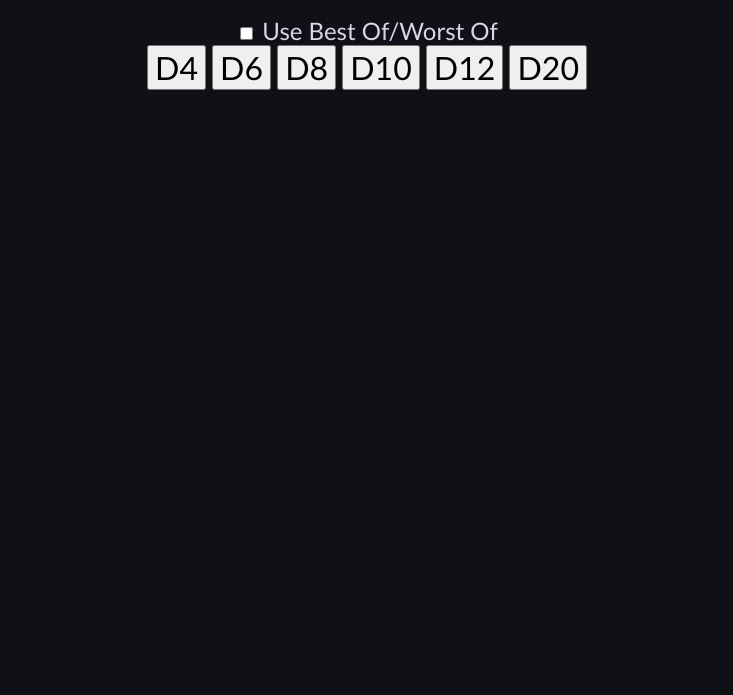
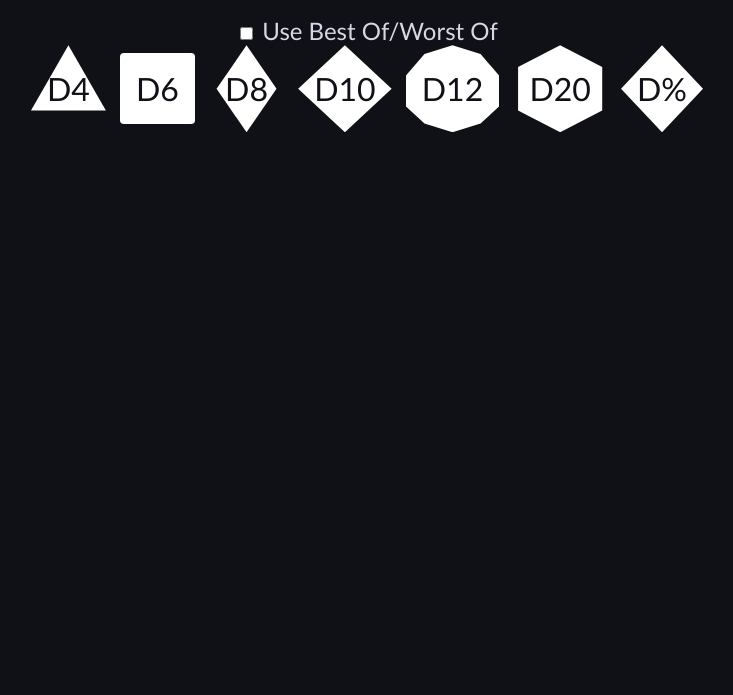
Before and after one commit to karlyanelson/dnd-dice, a plain HTML site: page index.html in a window 1280 px wide. Shown: the part 105-800 px from the top of the page, without its empty margins (273-1006 px from the left). Drawn offline with Linux system fonts and the light colour scheme; a web font is replaced by a local one.

Commit message:
add dice shapes

```diff
--- a/index.html
+++ b/index.html
@@ -17,12 +17,13 @@
       <input type="checkbox" id="best-worst" />
       <label for="best-worst"> Use Best Of/Worst Of </label>
       <div>
-        <button data-roll="d4">D4</button>
-        <button data-roll="d6">D6</button>
-        <button data-roll="d8">D8</button>
-        <button data-roll="d10">D10</button>
-        <button data-roll="d12">D12</button>
-        <button data-roll="d20">D20</button>
+        <button class="dice d4" data-roll="d4">D4</button>
+        <button class="dice d6" data-roll="d6">D6</button>
+        <button class="dice d8" data-roll="d8">D8</button>
+        <button class="dice d10" data-roll="d10">D10</button>
+        <button class="dice d12" data-roll="d12">D12</button>
+        <button class="dice d20" data-roll="d20">D20</button>
+        <button class="dice d10" data-roll="dpercent">D%</button>
       </div>
       <p id="result" aria-live="polite"></p>
     </main>
--- a/index.js
+++ b/index.js
@@ -9,6 +9,7 @@ var dice = {
   d10: [1, 2, 3, 4, 5, 6, 7, 8, 9, 10],
   d12: [1, 2, 3, 4, 5, 6, 7, 8, 9, 10, 11, 12],
   d20: [1, 2, 3, 4, 5, 6, 7, 8, 9, 10, 11, 12, 13, 14, 15, 16, 17, 18, 19, 20],
+  dpercent: [10, 20, 30, 40, 50, 60, 70, 80, 90, 100],
 };
 
 var result = document.querySelector("#result");
@@ -25,7 +26,7 @@ var rolls;
  * @param  {Array} array The array to shuffle
  * @return {String}      The first item in the shuffled array
  */
-var shuffle = function (array) {
+function shuffle(array) {
   var currentIndex = array.length;
   var temporaryValue, randomIndex;
 
@@ -42,27 +43,27 @@ var shuffle = function (array) {
   }
 
   return array;
-};
+}
 
 /**
  * Shuffle the dice on page load
  */
-var startingShuffle = function () {
+function startingShuffle() {
   for (var key in dice) {
     if (dice.hasOwnProperty(key)) {
       shuffle(dice[key]);
     }
   }
-};
+}
 
 /**
  * Roll the dice
  * @param  {String} d The die size to use
  */
-var roll = function (d) {
+function roll(d) {
   shuffle(dice[d]);
   rolls.push(dice[d][0]);
-};
+}
 
 //// Event Handlers
 var clickHandler = function (event) {
--- a/style.css
+++ b/style.css
@@ -14,3 +14,51 @@ button {
 button {
   font-size: 2rem;
 }
+
+.dice {
+  background-color: white;
+  color: #101017;
+  font-size: 2rem;
+  padding: 1.5rem 1rem;
+  border: none;
+}
+
+.dice + .dice {
+  margin-left: 0.5rem;
+}
+
+.d4 {
+  clip-path: polygon(50% 0%, 0 75%, 100% 75%);
+}
+
+.d6 {
+  padding: 1rem;
+  border-radius: 0.25rem;
+}
+
+.d8 {
+  clip-path: polygon(50% 0%, 90% 50%, 50% 100%, 10% 50%);
+}
+
+.d10 {
+  clip-path: polygon(50% 0%, 100% 50%, 50% 100%, 0% 50%);
+}
+
+.d12 {
+  clip-path: polygon(
+    50% 0%,
+    80% 10%,
+    100% 35%,
+    100% 70%,
+    80% 90%,
+    50% 100%,
+    20% 90%,
+    0% 70%,
+    0% 35%,
+    20% 10%
+  );
+}
+
+.d20 {
+  clip-path: polygon(50% 0, 95% 25%, 95% 75%, 50% 100%, 5% 75%, 5% 25%);
+}
```
